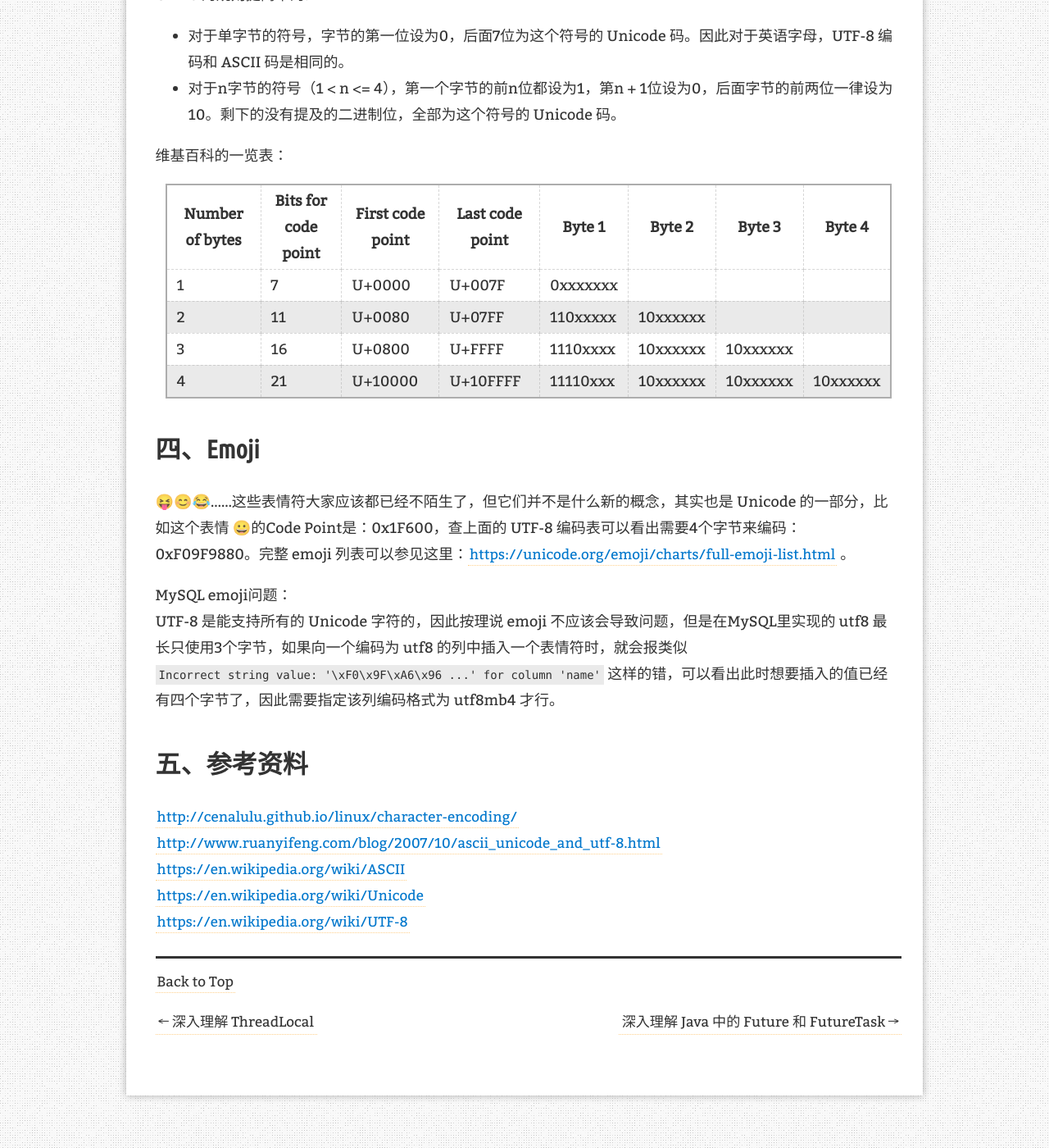
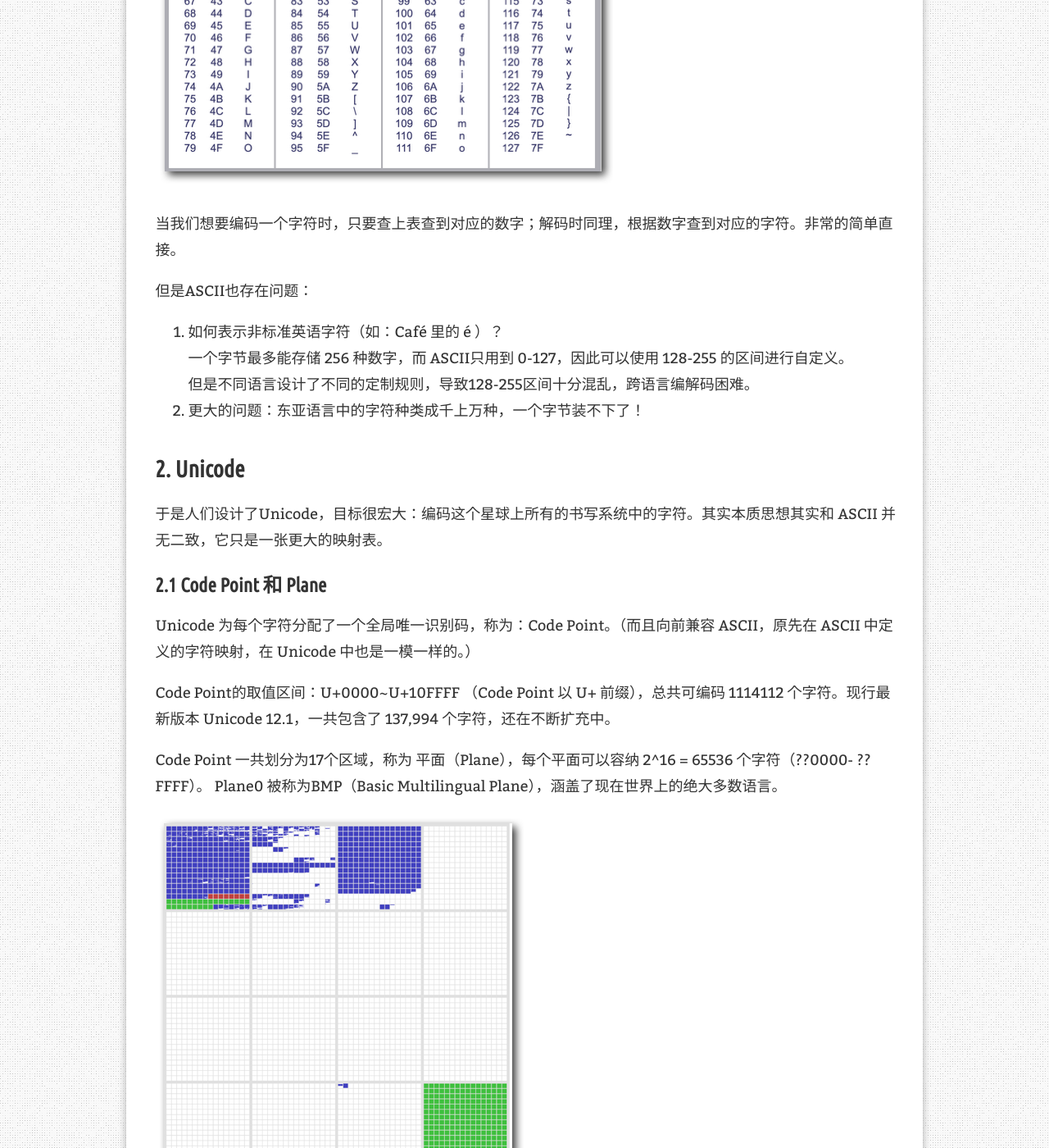
Before and after one commit to MuyiG/muyig.github.io, a Jekyll site: the page built from _posts/2019-06-12-Encoding.md, in a window 1280 px wide and 1400 px high, scrolled down 2787 px. Shown: the whole window at 82% size. Built offline with Jekyll 4.4.1, drawn with Linux system fonts in a browser that asks for light colours; nearby versions of some CDN libraries; comment, search, counter and statistics services are not loaded; some of the changed text lies outside the part shown.

Commit message:
encoding

```diff
--- a/_posts/2019-06-12-Encoding.md
+++ b/_posts/2019-06-12-Encoding.md
@@ -13,21 +13,58 @@
 # 一、前言
 字符编码这个问题，困扰了无数程序员，一不小心就会掉进坑里，每当在开发中遇到乱码或者emoji表情符的奇怪问题时总是让人头疼不已，本文就来从根源上研究一下字符编码的本质和原理。
 
-# 二、何为编码
-编码的本质其实就是翻译，举个几个🌰：
+# 二、什么是编码
+编码，就是信息从一种形式转换为另一种形式的过程（其逆过程称为解码）。
+
+那么为什么要编码呢？
+
+![编码示意图]({{ site.baseurl }}/assets/images/posts/encoding1.png)
+
+如上图中例子：
 1. 两个说普通话的中国人进行交流时，是不需要编码的，一个人说「你好」，另一个就能直接听明白意思，反之亦然。
-2. 一个中国人和美国人交流时，就需要多一个中文到英文、和英文到中文的翻译过程，才能实现双向交流。
-3. 一个人类和计算机交流时，也是一样的道理，大家都知道计算机只认识二进制0和1，因此必须把人类语言转为二进制，才能把信息传递给计算机，这个过程叫做编码（encoding），反之则称为解码（decoding）。
+2. 一个中国人和美国人交流时，就需要中文和英文互相编码的过程（我们称之为翻译），才能实现交流。
+3. 一个人类和计算机交流时，也是一样的道理，大家都知道计算机只认识二进制0和1，因此必须把人类语言转为二进制，才能把信息传递给计算机，这个过程就是编码。
 
 # 三、怎么编码
 ## 1. ASCII
-一种直观的想法就是，制作一个映射表，把人类语言和计算机二进制对应起来就行了，这样的思想就孕育出了ASCII编码（因为是美国人设计的，所以只有常用英文字符），如下表所示，非常直观：
-![USASCII_code_chart]({{ site.baseurl }}/assets/images/posts/USASCII_code_chart.png)
+一种直观的想法就是，制作一个映射表，把人类语言和计算机二进制对应起来就行了，这样的思想就孕育出了ASCII编码（因为是美国人设计的，所以只有常用英文字符），如下表所示：
+![USASCII_code_chart]({{ site.baseurl }}/assets/images/posts/ascii.png)
+
+当我们想要编码一个字符时，只要查上表查到对应的数字；解码时同理，根据数字查到对应的字符。非常的简单直接。
+
+但是ASCII也存在问题：
+1. 如何表示非标准英语字符（如：Café 里的 é ）？
+一个字节最多能存储 256 种数字，而 ASCII只用到 0-127，因此可以使用 128-255 的区间进行自定义。
+但是不同语言设计了不同的定制规则，导致128-255区间十分混乱，跨语言编解码困难。
+2. 更大的问题：东亚语言中的字符种类成千上万种，一个字节装不下了！
 
 ## 2. Unicode
-但是ASCII表太小了，最多只能编码128个字符，但人类语言又那么多，显然无法满足需求，于是世界各地的人们就分别设计了符合自己语言需求的映射表。在自己的地区使用时是没有问题的，但是一旦进行国际交流，由于映射规则各不相同，就会导致混乱。
+于是人们设计了Unicode，目标很宏大：编码这个星球上所有的书写系统中的字符。其实本质思想其实和 ASCII 并无二致，它只是一张更大的映射表。
 
-于是人们设计了一个很大的映射表——Unicode，总共可以编码100多万个字符（最多到 0x10FFFF），目的是为了容纳世界上所有的人类语言。Unicode为每个字符分配了一个固定的数值，称为编码点（Code Point），这个值是全局唯一的。而且Unicode向前兼容 ASCII，原先在 ASCII 中定义的字符映射，在 Unicode 中也是一模一样的。
+### 2.1 Code Point 和 Plane
+Unicode 为每个字符分配了一个全局唯一识别码，称为：Code Point。（而且向前兼容 ASCII，原先在 ASCII 中定义的字符映射，在 Unicode 中也是一模一样的。）
+
+Code Point的取值区间：U+0000~U+10FFFF （Code Point 以 U+ 前缀），总共可编码 1114112 个字符。现行最新版本 Unicode 12.1，一共包含了 137,994 个字符，还在不断扩充中。
+
+Code Point 一共划分为17个区域，称为 平面（Plane），每个平面可以容纳 2^16 = 65536 个字符（??0000- ??FFFF）。
+Plane0 被称为BMP（Basic Multilingual Plane），涵盖了现在世界上的绝大多数语言。
+
+![Unicode Planes]({{ site.baseurl }}/assets/images/posts/planes.png)
+* 蓝色：已分配的 Code Point；
+* 绿色：私域，未定义；
+* 红色：UTF-16 Surrogate 区域，下文会讲到；
+* 白色：未分配；
+
+可以看出现在用的比较多的集中在前三个平面上，它们的使用情况如下所示：
+![Unicode Plane 0-2]({{ site.baseurl }}/assets/images/posts/plane0-2.png)
+* 蓝色部分的是汉字，可以看出有的在BMP，有的在Plane2
+![Unicode Plane 0-2 热度]({{ site.baseurl }}/assets/images/posts/plane0-2_hotness.png)
+* Plane1下标那一小块活跃区是emoji
+
+
+### 2.2 Code Point 存储方案
+Code Point 只是一个概念定义，并没有规定实际如何存储，所以在具体实现方案上，出现了不同的方式：
+1.
 
 ## 3. UTF-8
 按理说设计好了 Unicode，大家都按照 Code Point 编码解码，混乱的问题就已经解决了，但是还有一个因素要考虑，就是存储成本。
```
Also changed, not shown: assets/images/posts/ascii.png (added), assets/images/posts/encoding1.png (added), assets/images/posts/plane0-2.png (added), assets/images/posts/plane0-2_hotness.png (added), assets/images/posts/planes.png (added).
